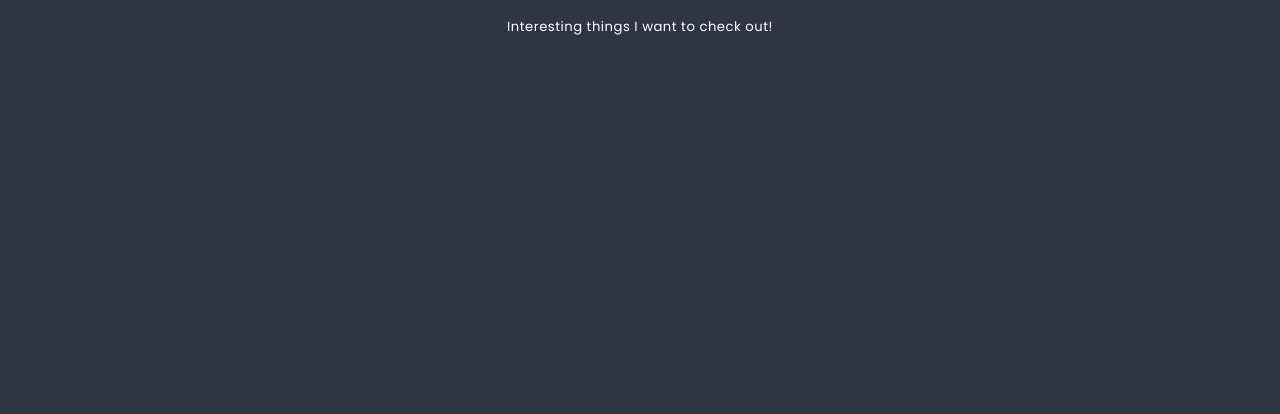
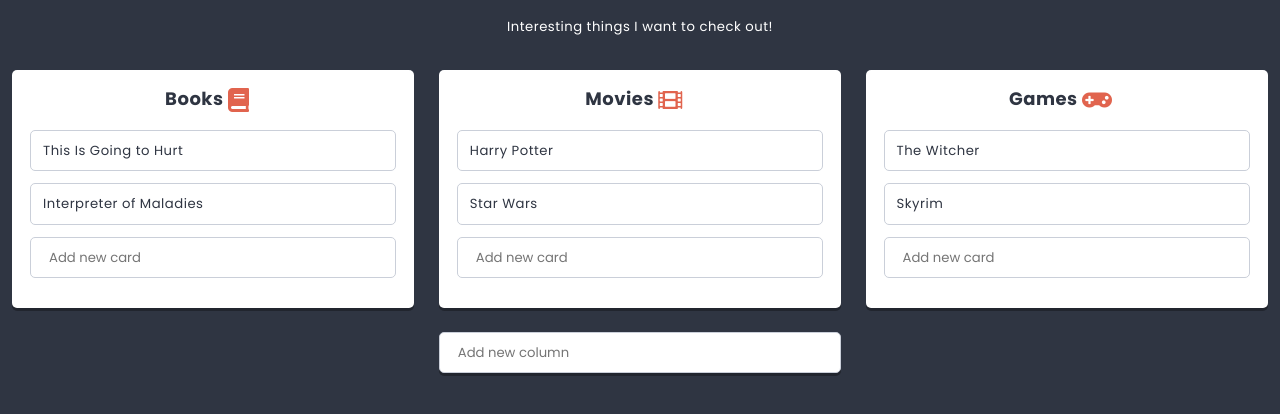
Before and after one commit to jurecki/kodilla_toDoList, a React app: page / in a window 1280 px wide. Shown: the part 362-776 px from the top of the page. Built offline with nearby package versions, Linux system fonts and the light colour scheme.

Commit message:
Add cards and columns components

```diff
--- /dev/null
+++ b/src/components/Button/Button.js
@@ -0,0 +1,11 @@
+import React from 'react';
+import styles from './Button.scss';
+
+const Button = ({variant = '', ...otherProps}) => (
+  <button
+    {...otherProps}
+    className={styles.component + variant.split(' ').map(name => ' ' + (styles[name] || name)).join('')}
+  />
+);
+
+export default Button;
--- /dev/null
+++ b/src/components/Card/Card.js
@@ -0,0 +1,15 @@
+import React from 'react';
+import styles from './Card.scss';
+import PropTypes from 'prop-types';
+
+const Card = (props) => (
+  <section className={styles.component}>
+    <div>{props.title}</div>
+  </section>
+);
+
+Card.porpTypes = {
+  title: PropTypes.node,
+};
+
+export default Card;
--- a/src/components/Column/Column.js
+++ b/src/components/Column/Column.js
@@ -1,15 +1,49 @@
 import React from 'react';
 import styles from './Column.scss';
 import PropTypes from 'prop-types';
+import Card from '../Card/Card';
+import { settings } from '../../data/dataStore';
+import Creator from '../Creator/Creator';
+import Icon from '../Icon/Icon';
 
 class Column extends React.Component {
+  state = {
+    cards: this.props.cards || [],
+  };
   static propTypes = {
     title: PropTypes.string,
   };
+
+  addCard(title) {
+    this.setState((state) => ({
+      cards: [
+        ...state.cards,
+        {
+          key: state.cards.length
+            ? state.cards[state.cards.length - 1].key + 1
+            : 0,
+          title,
+        },
+      ],
+    }));
+  }
+
   render() {
     return (
       <section className={styles.component}>
-        <h3 className={styles.title}>{this.props.title}</h3>
+        <h3 className={styles.title}>
+          {this.props.title}{' '}
+          <span className={styles.icon}>
+            <Icon name={this.props.icon} />
+          </span>
+        </h3>
+        {this.state.cards.map(({ key, title }) => (
+          <Card key={key} title={title} />
+        ))}
+        <Creator
+          text={settings.cardCreatorText}
+          action={(title) => this.addCard(title)}
+        />
       </section>
     );
   }
--- /dev/null
+++ b/src/components/Creator/Creator.js
@@ -0,0 +1,63 @@
+import React from 'react';
+import styles from './Creator.scss';
+import Button from '../Button/Button';
+import PropTypes from 'prop-types';
+
+class Creator extends React.Component {
+  static propTypes = {
+    text: PropTypes.string,
+  }
+
+  static defaultProps = {
+    text: 'Add new item',
+  }
+
+  state = {
+    value: '',
+    visibleButtons: false,
+  }
+
+  handleChange = event => {
+    // console.log(event);
+    this.setState({
+      value: event.target.value,
+      visibleButtons: event.target.value.length > 0
+    });
+  }
+
+  handleOK = () => {
+    if(this.state.value != ''){
+      this.props.action(this.state.value);
+      this.setState({
+        value: '',
+        visibleButtons: false
+      });
+    }
+  }
+
+  handleCancel = () => {
+    this.setState({
+      value: '',
+      visibleButtons: false
+    });
+  }
+
+  render() {
+    return (
+      <div className={styles.component}>
+        <input
+          type='text'
+          placeholder={this.props.text}
+          value={this.state.value}
+          onChange={this.handleChange}
+        />
+        <div className={styles.buttons + (this.state.visibleButtons ? ' ' + styles.buttonsShown : '')}>
+          <Button onClick={this.handleOK}>OK</Button>
+          <Button onClick={this.handleCancel} variant='danger'>cancel</Button>
+        </div>
+      </div>
+    );
+  }
+}
+
+export default Creator;
--- /dev/null
+++ b/src/components/Icon/Icon.js
@@ -0,0 +1,5 @@
+import React from 'react';
+
+const Icon = props => (<i className={`fas fa-${props.name}`}></i>);
+
+export default Icon;
--- a/src/components/List/List.js
+++ b/src/components/List/List.js
@@ -5,6 +5,7 @@
 import Column from '../Column/Column';
 import { settings } from '../../data/dataStore';
 import ReactHtmlParser from 'react-html-parser';
+import Creator from '../Creator/Creator';
 
 class List extends React.Component {
   state = {
@@ -20,6 +21,22 @@
   static defaultProps = {
     description: settings.defaultListDescription,
   };
+
+  addColumn(title) {
+    this.setState((state) => ({
+      columns: [
+        ...state.columns,
+        {
+          key: state.columns.length
+            ? state.columns[state.columns.length - 1].key + 1
+            : 0,
+          title,
+          icon: 'list-alt',
+          cards: [],
+        },
+      ],
+    }));
+  }
   render() {
     return (
       <section className={styles.component}>
@@ -28,9 +45,15 @@
           {ReactHtmlParser(this.props.description)}
         </div>
         <div className={styles.columns}>
-          {this.state.columns.map(({ key, ...columnProps }) =>
-            console.log(key, columnProps)
-          )}
+          {this.state.columns.map(({ key, ...columnProps }) => (
+            <Column key={key} {...columnProps} />
+          ))}
+        </div>
+        <div className={styles.creator}>
+          <Creator
+            text={settings.columnCreatorText}
+            action={(title) => this.addColumn(title)}
+          />
         </div>
       </section>
     );
```
Also changed, not shown: 1 other file (tests, documents, lock files or other folders).
